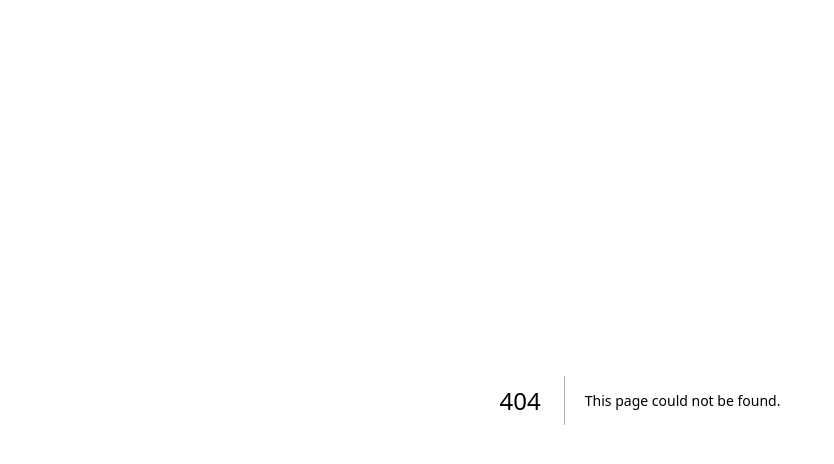
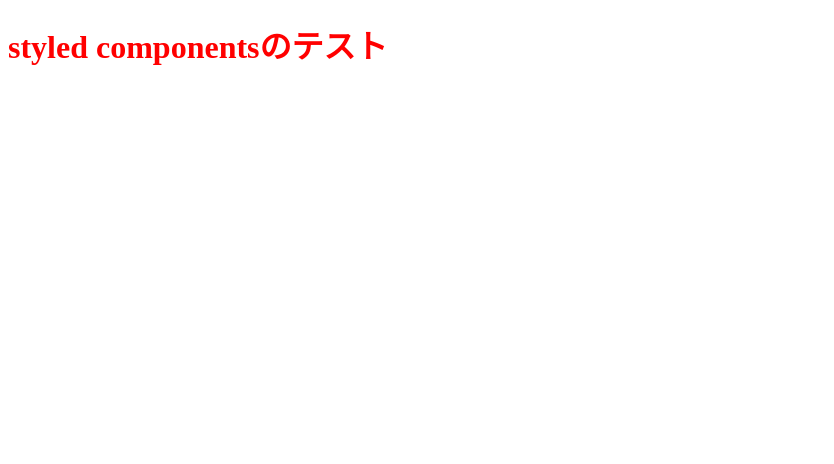
Before and after one commit to AkatukiSora/test-next, a Next.js app: page /styled-component in a window 1280 px wide. Before the commit this address had no page. Shown: the top 464 px of the page, without its empty margins (0-834 px from the left). Built offline with nearby package versions, Linux system fonts and the light colour scheme.

Commit message:
styled-components

```diff
--- /dev/null
+++ b/src/pages/styled-component.tsx
@@ -0,0 +1,19 @@
+import { NextPage } from "next";
+import Head from "next/head"
+import styled from "styled-components";
+
+const H1 = styled.h1`color: red;`
+
+const StyledComponent: NextPage = () => {
+
+    return <div>
+        <Head>
+            <title>styled components test</title>
+        </Head>
+        <main>
+            <H1>styled componentsのテスト</H1>
+        </main>
+    </div>
+}
+
+export default StyledComponent
```
